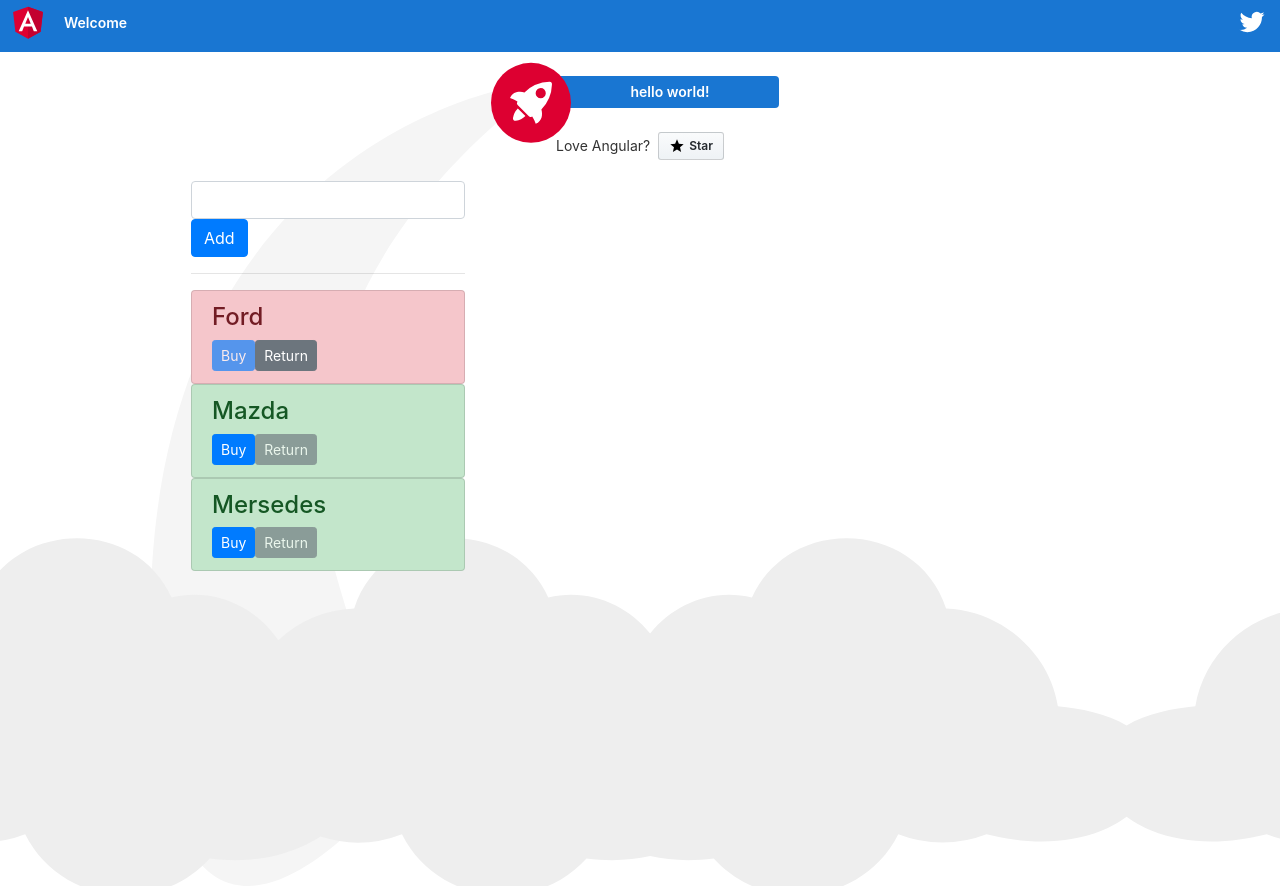
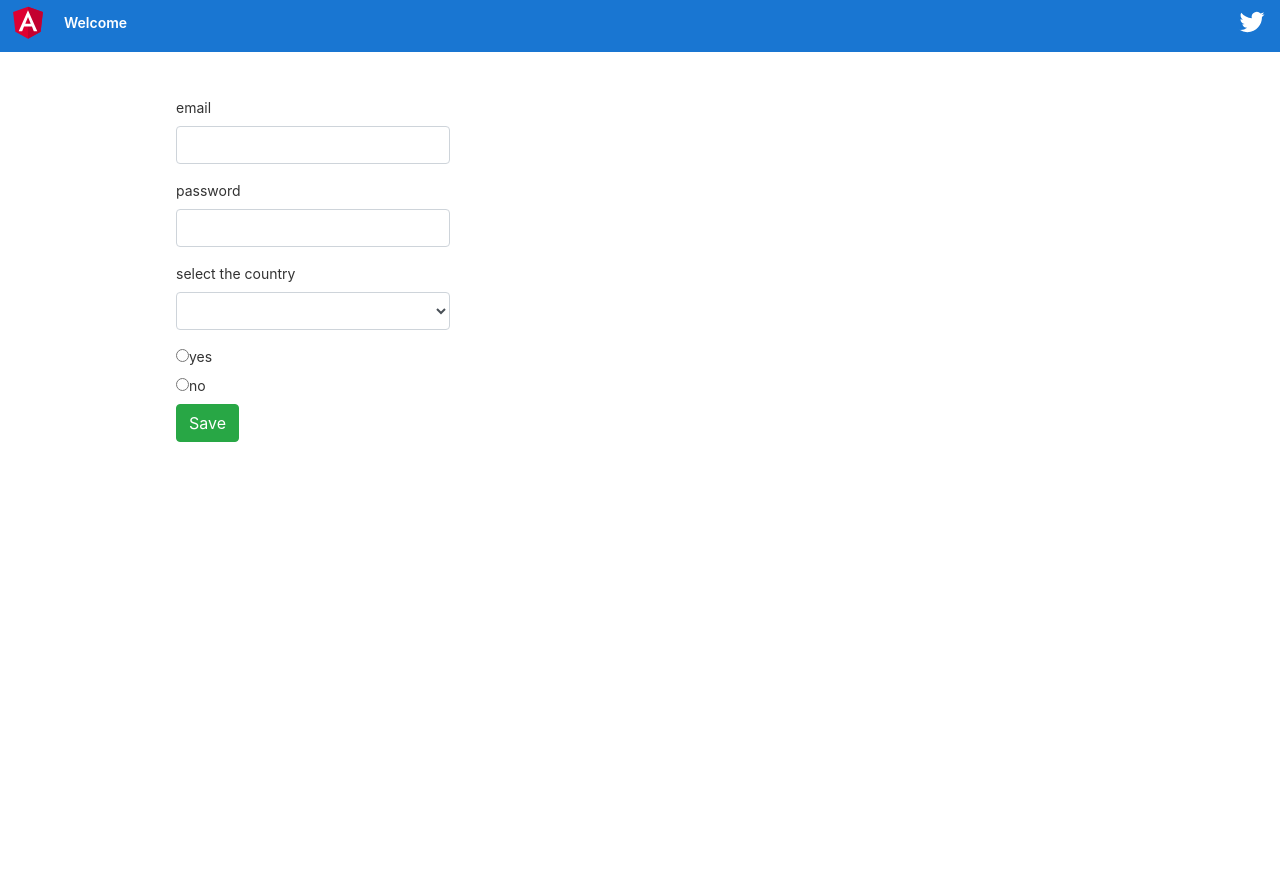
Before and after one commit to katerynabugaieva/angular-sandbox, an Angular app: page / in a window 1280 px wide. After the commit the page ends 800 px from the top, so only its background shows below. Built offline with nearby package versions, Linux system fonts and the light colour scheme.

Commit message:
creating the form

```diff
--- a/src/app/app.component.html
+++ b/src/app/app.component.html
@@ -331,7 +331,7 @@
 </div>
 
 <div class="content" role="main">
-  <!-- Highlight Card -->
+  <!--
   <div class="card highlight-card card-small">
     <svg
       id="rocket"
@@ -393,8 +393,8 @@
       />
     </svg>
   </div>
-
-  <!-- Footer -->
+-->
+  <!-- Footer
   <footer>
     Love Angular?&nbsp;
     <div class="github-star-badge">
@@ -413,8 +413,9 @@
       Star
     </div>
   </footer>
-
-  <svg
+-->
+  <!--
+<svg
     id="clouds"
     alt="Gray Clouds Background"
     xmlns="http://www.w3.org/2000/svg"
@@ -430,7 +431,7 @@
       fill="#eee"
     />
   </svg>
-
+-->
   <br />
   <div class="container">
     <div class="row">
@@ -450,7 +451,10 @@
         <!-- <app-pipes-filter></app-pipes-filter>-->
       </div>
       <div class="col-xs-12">
-        <app-create-service></app-create-service>
+        <!--<app-create-service></app-create-service>-->
+      </div>
+      <div class="col-xs-12">
+        <app-creating-form></app-creating-form>
       </div>
     </div>
   </div>
--- a/src/app/app.module.ts
+++ b/src/app/app.module.ts
@@ -19,6 +19,7 @@ import { CarServiceComponent } from "./create-service/car/car-service.component"
 import { CarAddServiceComponent } from "./create-service/car-add/car-add-service.component";
 import { CarsService } from "./cars.service";
 import { ConsoleService } from "./console.service";
+import { CreatingFormComponent } from './creating-form/creating-form.component';
 
 @NgModule({
   declarations: [
@@ -36,7 +37,8 @@ import { ConsoleService } from "./console.service";
     CarFilterPipe,
     CreateServiceComponent,
     CarServiceComponent,
-    CarAddServiceComponent
+    CarAddServiceComponent,
+    CreatingFormComponent
   ],
   imports: [BrowserModule, AppRoutingModule, FormsModule],
   providers: [CarsService, ConsoleService],
--- /dev/null
+++ b/src/app/creating-form/creating-form.component.html
@@ -0,0 +1,28 @@
+<div class="col-xs-8 col-xs-offset-2">
+  <form (ngSubmit)="submitForm(form)" #form="ngForm">
+    <div class="form-group">
+      <label>email</label>
+      <input type="text" class="form-control" ngModel name="email" />
+    </div>
+    <div class="form-group">
+      <label>password</label>
+      <input type="password" class="form-control" ngModel name="pass" />
+    </div>
+    <div class="form-group">
+      <label>select the country</label>
+      <select class="form-control" ngModel name="country">
+        <option value="ua">Ukraine</option>
+        <option value="de">Germany</option>
+        <option value="fr">France</option>
+      </select>
+    </div>
+    <div class="radio" *ngFor="let ans of answers">
+      <label>
+        <input type="radio" [value]="ans.type" name="answer" ngModel />{{
+          ans.text
+        }}
+      </label>
+    </div>
+    <button class="btn btn-success" type="submit">Save</button>
+  </form>
+</div>
--- /dev/null
+++ b/src/app/creating-form/creating-form.component.ts
@@ -0,0 +1,23 @@
+import { Component } from "@angular/core";
+import { NgForm } from "@angular/forms";
+
+@Component({
+  selector: "app-creating-form",
+  templateUrl: "./creating-form.component.html",
+  styleUrls: ["./creating-form.component.css"]
+})
+export class CreatingFormComponent {
+  answers = [
+    {
+      type: "yes",
+      text: "yes"
+    },
+    {
+      type: "no",
+      text: "no"
+    }
+  ];
+  submitForm(form: NgForm) {
+    console.log(form);
+  }
+}
```
Also changed, not shown: src/app/creating-form/creating-form.component.css (added).
